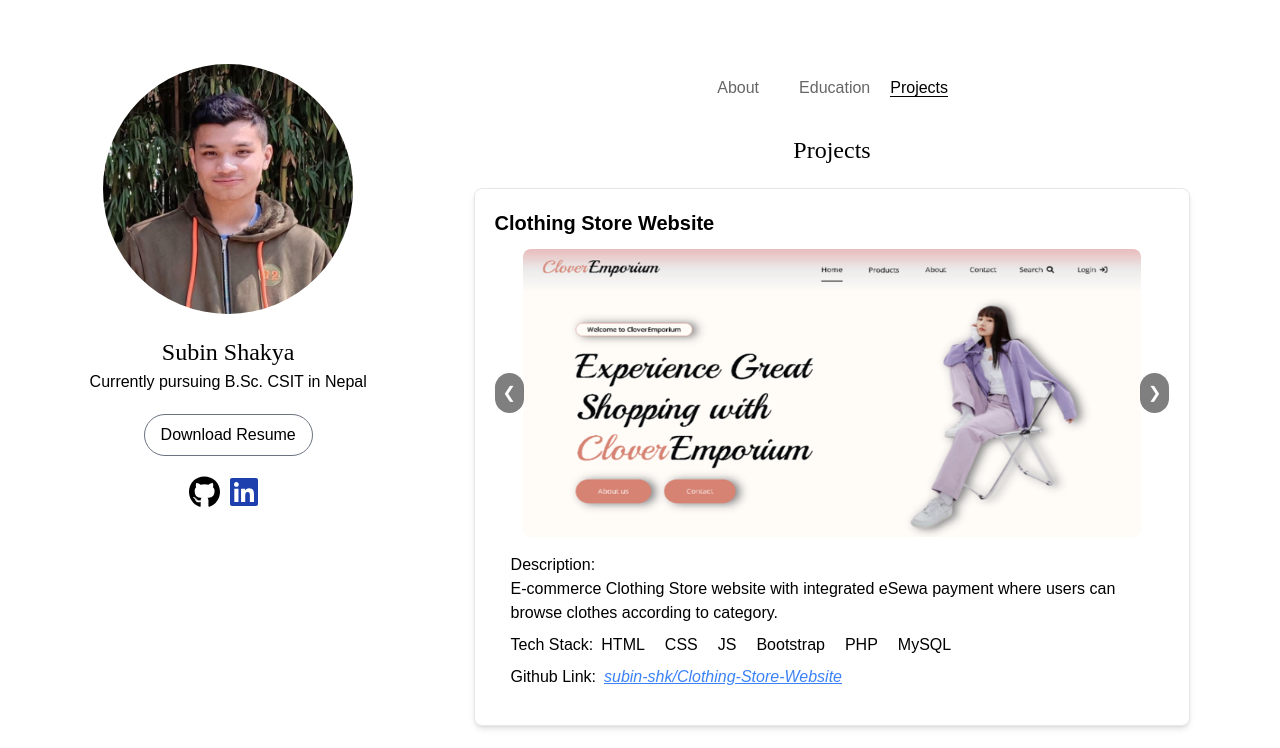
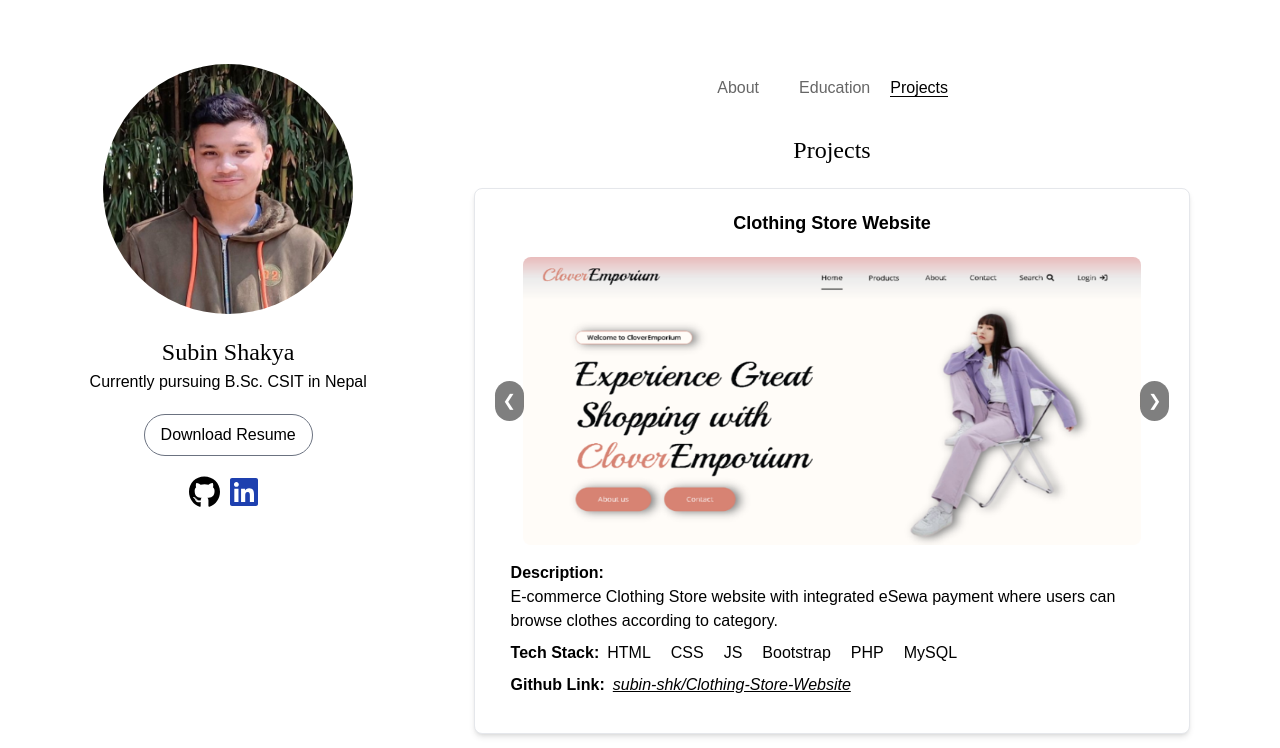
Before and after one commit to subin-shk/React-Portfolio, a React (Vite) app: page /projects in a window 1280 px wide. Shown: the top 748 px of the page. Built offline with nearby package versions, Linux system fonts and the light colour scheme; a web font is replaced by a local one.

Commit message:
Enhance css

```diff
--- a/src/About.jsx
+++ b/src/About.jsx
@@ -4,26 +4,28 @@
   return (
     <>
       <div id="about" className="about text-justify">
-        <h1 className="mb-5 text-center">About</h1>
+        <h1 className="text-center">About</h1>
+        <div className="mx-5 mt-3">
           <p>
             As a computer science student with a passion for creativity, my
-          interests extend far beyond the confines of code and algorithms. While
-          I immerse myself in the intricacies of programming languages and
-          problem-solving, I find solace and inspiration in my hobbies.
+            interests extend far beyond the confines of code and algorithms.
+            While I immerse myself in the intricacies of programming languages
+            and problem-solving, I find solace and inspiration in my hobbies.
           </p>
           <p>
             I have a wide range of hobbies, with a strong passion for both music
             and movies from different genres. Whenever I'm not off exploring new
-          places or getting absorbed in marathon sessions of my favorite shows,
-          I find myself diving into the pages of a captivating book or honing my
-          artistic talents through sketching. These varied interests bring
-          richness to my life, offering creativity and balance alongside the
-          structured nature of computer science.
+            places or getting absorbed in marathon sessions of my favorite
+            shows, I find myself diving into the pages of a captivating book or
+            honing my artistic talents through sketching. These varied interests
+            bring richness to my life, offering creativity and balance alongside
+            the structured nature of computer science.
           </p>
           <p>
             I am proficient in communicating in English, Nepali, and Nepal Bhasa
             languages.
           </p>
+        </div>
       </div>
 
       <Skills />
--- a/src/Projects.jsx
+++ b/src/Projects.jsx
@@ -14,14 +14,20 @@
             key={item.title}
             className="border rounded-lg shadow-md p-5 bg-white"
           >
-            <h3 className="text-xl font-semibold mb-3">{item.title}</h3>
+            <h3 className="text-lg text-center font-semibold mb-5">
+              {item.title}
+            </h3>
             <Carousel images={item.images} />
             <div className="mt-4 mx-4">
-              <h4 className="font-medium">Description:</h4>
+              <h4 className="font-medium">
+                <b>Description:</b>
+              </h4>
               <p className="mb-2">{item.description}</p>
 
               <div className="flex items-center mb-2">
-                <h4 className="font-medium mr-2">Tech Stack:</h4>
+                <h4 className="font-medium mr-2">
+                  <b>Tech Stack:</b>
+                </h4>
                 <ul className="list-none flex flex-wrap flex-row space-x-5">
                   {item.techStack.map((tech, index) => (
                     <li key={index}>{tech}</li>
@@ -30,12 +36,14 @@
               </div>
 
               <div className="flex items-center mb-4">
-                <h4 className="font-medium mr-2">Github Link:</h4>
+                <h4 className="font-medium mr-2">
+                  <b>Github Link:</b>
+                </h4>
                 <a
                   href={item.githubLink}
                   target="_blank"
                   rel="noopener noreferrer"
-                  className="text-blue-500 underline italic"
+                  className="underline italic"
                 >
                   {item.github}
                 </a>
--- a/src/SideProfile.jsx
+++ b/src/SideProfile.jsx
@@ -13,9 +13,11 @@
 
       <h1>Subin Shakya</h1>
       <p>Currently pursuing B.Sc. CSIT in Nepal</p>
-      <button className="border border-gray-500 rounded-full px-4 py-2 my-5 hover:bg-blue-700">
-        Download Resume
-      </button>
+      <a href="/Subin_Shakya_CV.pdf" download="Subin_Shakya_CV.pdf">
+        <button className="border border-gray-500 rounded-full px-4 py-2 my-5 hover:bg-blue-700">
+          Download Resume
+        </button>
+      </a>
       <br />
       <div className="social-links">
         <a
--- a/src/Skills.jsx
+++ b/src/Skills.jsx
@@ -1,6 +1,6 @@
 const Skills = () => {
   return (
-    <div className="skills">
+    <div className="skills mt-10">
       <h1 className="text-center mb-5">Tech Stack</h1>
 
       <img src="images/html.png" alt="html" />
```
Also changed, not shown: public/images/line.png (added), 1 other file (tests, documents, lock files or other folders). Lines whose indentation alone changed are shown as unchanged.
